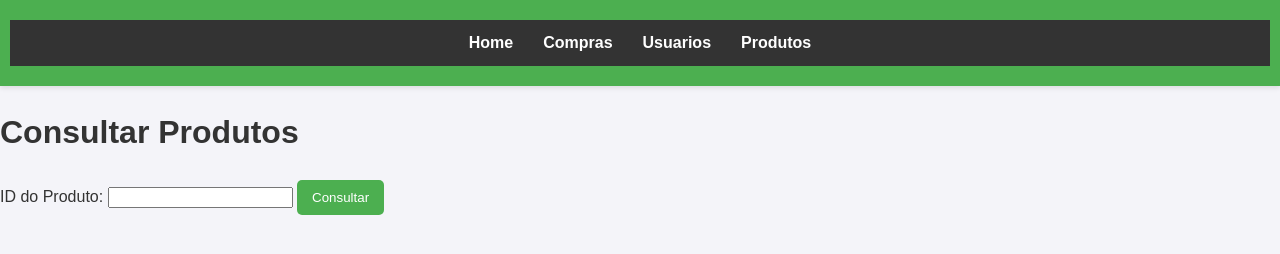
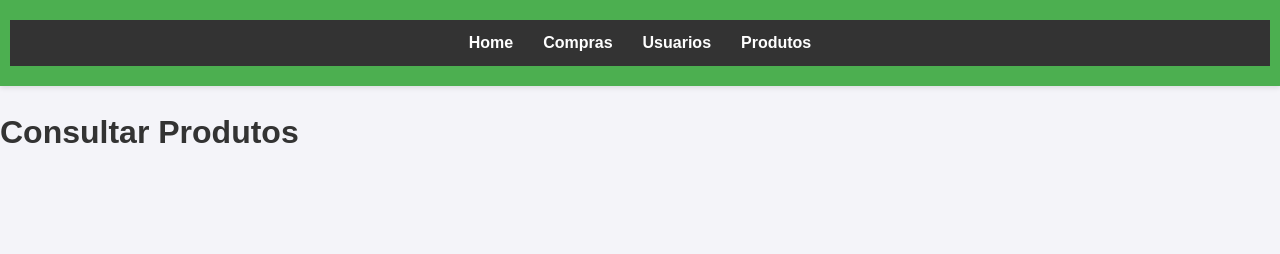
Before and after one commit to brendajsilva/modelagem_tb, a website: page produto.html in a window 1280 px wide. Drawn offline with Linux system fonts and the light colour scheme.

Commit message:
segunda  versão

```diff
--- a/produto.html
+++ b/produto.html
@@ -16,9 +16,6 @@
         </nav>
     </header>
     <h1>Consultar Produtos</h1>
-    <form action="./produto.html" method="get">
-        <label for="id">ID do Produto:</label>
-        <input type="text" id="id" name="id" required>
-        <button type="submit">Consultar</button>
+
 </body>
 </html>
```
